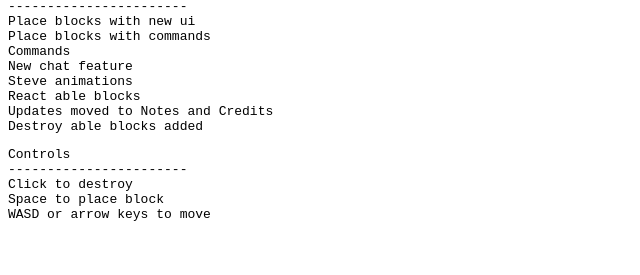
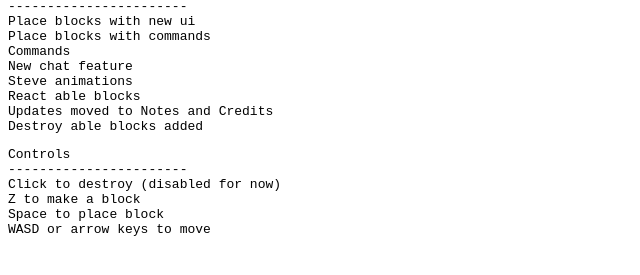
Before and after one commit to osthetweaker/cavecraft, a plain HTML site: page index.html in a window 1280 px wide. Shown: the part 457-732 px from the top of the page, without its empty margins (0-640 px from the left). Drawn offline with Linux system fonts and the light colour scheme.

Commit message:
Update index.html

```diff
--- a/index.html
+++ b/index.html
@@ -16,7 +16,8 @@ Destroy able blocks added
 <pre>
 Controls
 -----------------------
-Click to destroy
+Click to destroy (disabled for now)
+Z to make a block
 Space to place block
 WASD or arrow keys to move
 </pre>
```
